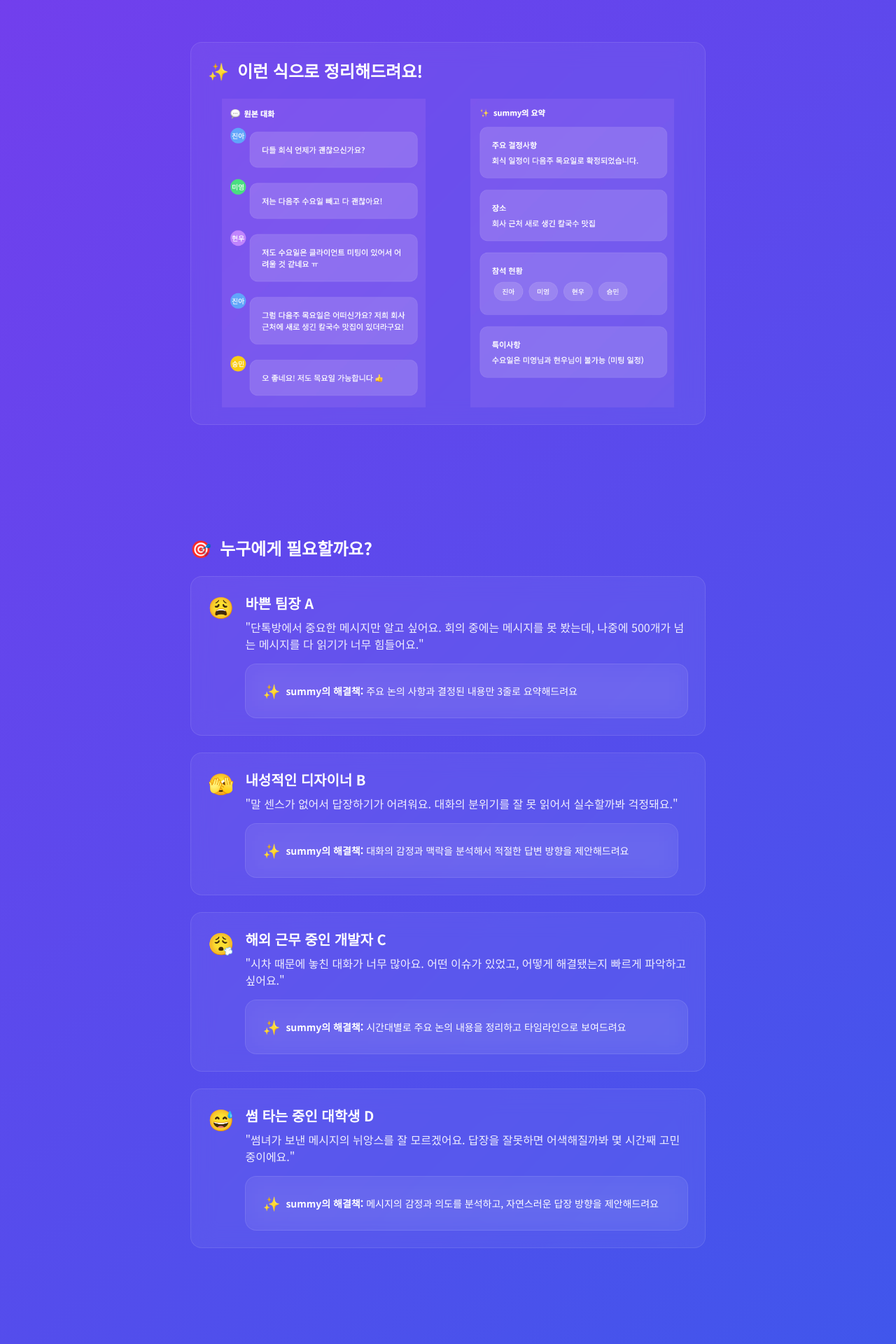
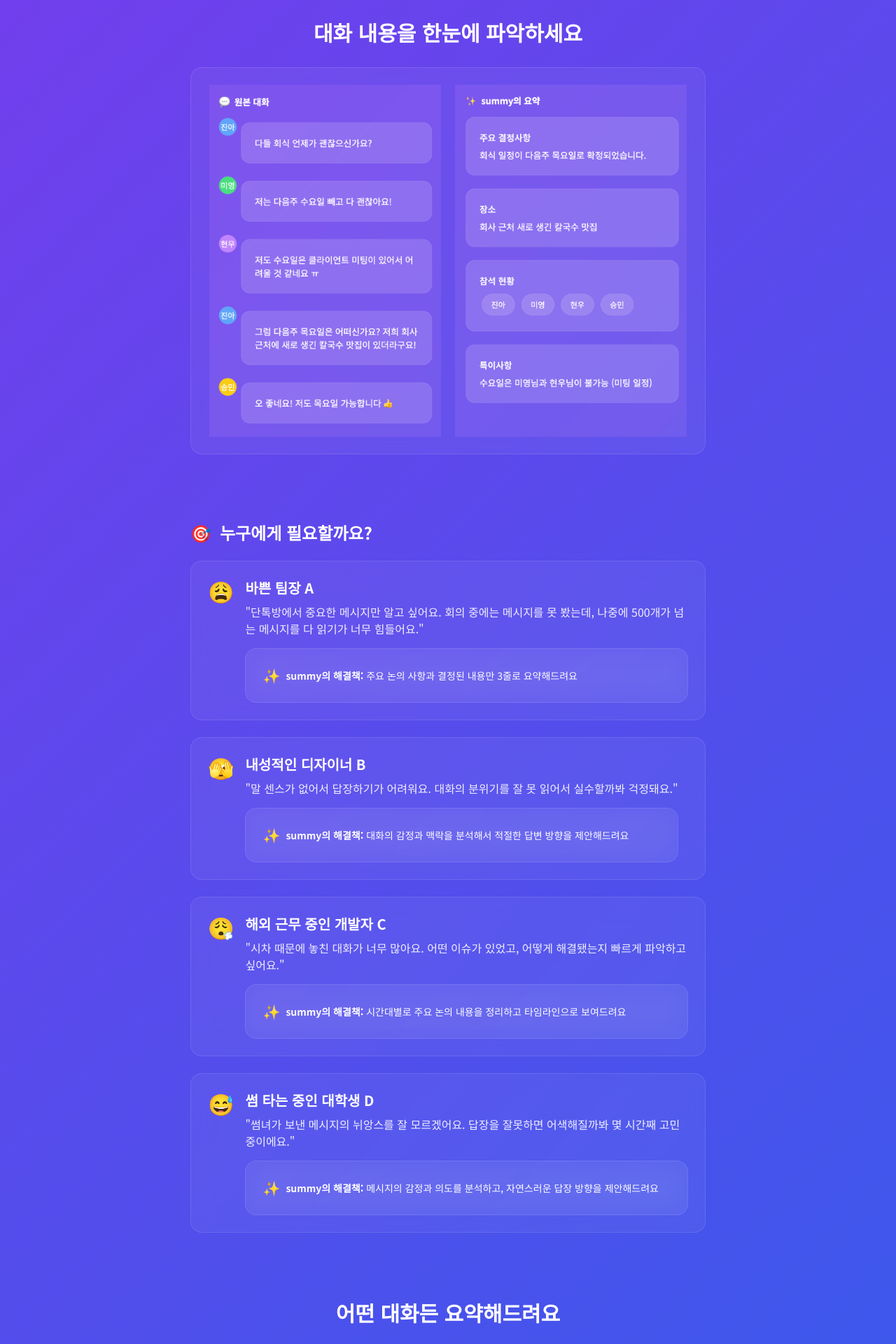
Before and after one commit to FLYLIKEB/summy, a Next.js app: page / in a window 1280 px wide. Shown: the part 660-2580 px from the top of the page at 70% size. Built offline with nearby package versions, Linux system fonts and the light colour scheme.

Commit message:
refactor: 섹션 제목을 카드 밖으로 이동하고 가운데 정렬

```diff
--- a/app/globals.css
+++ b/app/globals.css
@@ -15,7 +15,11 @@ body {
 
 @layer components {
   .section-container {
-    @apply py-20 container mx-auto px-4 max-w-3xl;
+    @apply py-12 container mx-auto px-4 max-w-3xl;
+  }
+
+  .section-title {
+    @apply text-3xl font-bold text-center mb-8;
   }
 
   .card {
--- a/components/Demo.tsx
+++ b/components/Demo.tsx
@@ -4,28 +4,25 @@ export default function Demo() {
   return (
     <section>
       <div className="section-container">
+        <h2 className="section-title">
+          대화 내용을 한눈에 파악하세요
+        </h2>
         <div className="card">
-          <div className="card-title">
-            <span className="card-title-icon">✨</span>
-            <h2 className="card-title-text">이런 식으로 정리해드려요!</h2>
-          </div>
-          <div className="grid md:grid-cols-2 gap-6">
-            <div className="relative aspect-[3/4]">
+          <div className="grid grid-cols-1 md:grid-cols-2 gap-4">
             <Image
               src="/images/mockups/demo_1.png"
-                alt="카카오톡 단체 채팅방 예시"
-                fill
-                className="object-contain"
+              alt="Original KakaoTalk group chat"
+              width={400}
+              height={600}
+              className="w-full h-auto aspect-[2/3] object-contain"
             />
-            </div>
-            <div className="relative aspect-[3/4]">
             <Image
               src="/images/mockups/demo_2.png"
-                alt="Summy가 요약한 결과"
-                fill
-                className="object-contain"
+              alt="Summarized chat by Summy"
+              width={400}
+              height={600}
+              className="w-full h-auto aspect-[2/3] object-contain"
             />
-            </div>
           </div>
         </div>
       </div>
--- a/components/Features.tsx
+++ b/components/Features.tsx
@@ -4,11 +4,10 @@ export default function Features() {
   return (
     <section>
       <div className="section-container">
+        <h2 className="section-title">
+          어떤 대화든 요약해드려요
+        </h2>
         <div className="card">
-          <div className="card-title">
-            <span className="card-title-icon">💬</span>
-            <h2 className="card-title-text">어떤 대화든 요약해드려요</h2>
-          </div>
           <div className="space-y-6">
             <p className="text-base opacity-90">
               카카오톡, 라인, 슬랙 등 다양한 메신저의 대화를 지원해요.
--- a/components/SpecialFeatures.tsx
+++ b/components/SpecialFeatures.tsx
@@ -4,11 +4,10 @@ export default function SpecialFeatures() {
   return (
     <section>
       <div className="section-container">
+        <h2 className="section-title">
+          summy의 특별한 점
+        </h2>
         <div className="card">
-          <div className="card-title">
-            <span className="card-title-icon">🤖</span>
-            <h2 className="card-title-text">summy의 특별한 점</h2>
-          </div>
           <div className="space-y-6">
             <div className="card">
               <h3 className="font-bold mb-2">AI 기반 요약으로 높은 정확도</h3>
```
Lines whose indentation alone changed are shown as unchanged.
